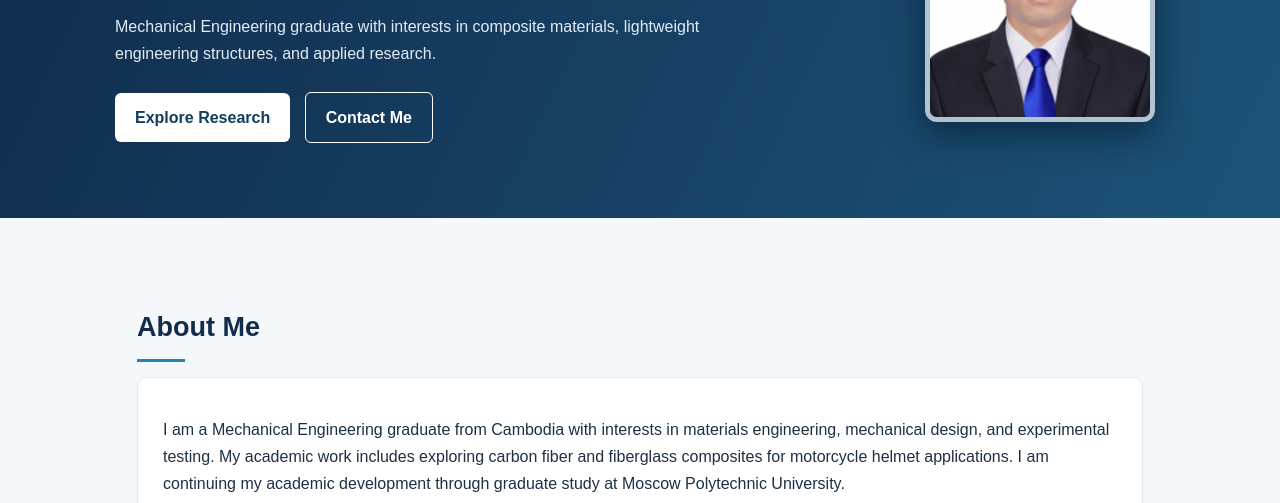
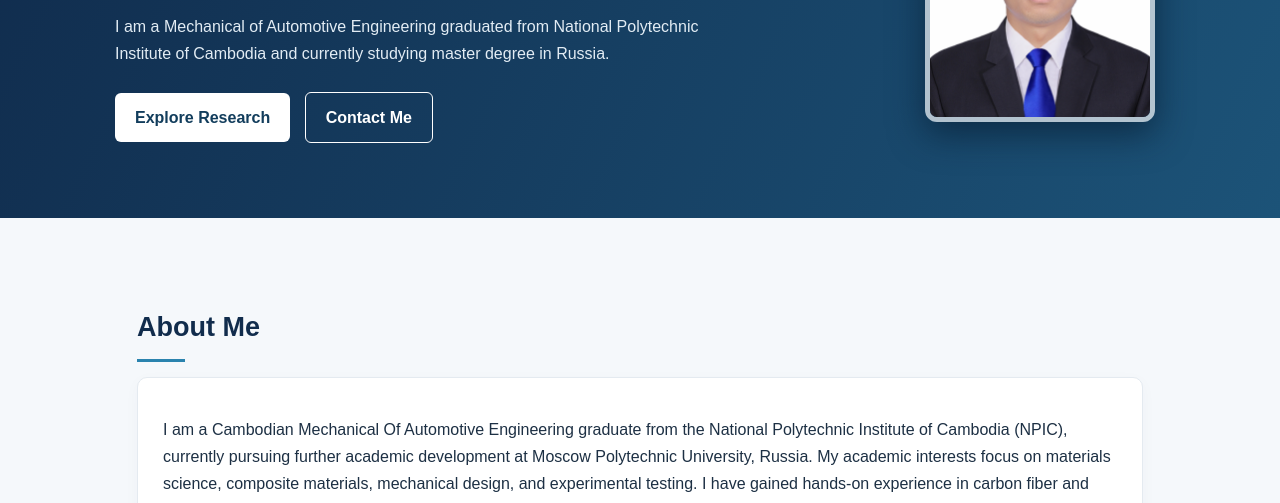
Before and after one commit to dychheavtyy168-bit/dychheavtyy168-bit.github.io, a plain HTML site: page index.html in a window 1280 px wide. Shown: the part 297-800 px from the top of the page. Drawn offline with Linux system fonts and the light colour scheme.

Commit message:
Update index.html

```diff
--- a/index.html
+++ b/index.html
@@ -57,7 +57,7 @@
       Mechanical Engineering
      </h2>
 <p>
-      Mechanical Engineering graduate with interests in composite materials, lightweight engineering structures, and applied research.
+      I am a Mechanical of Automotive Engineering graduated from National Polytechnic Institute of Cambodia and currently studying master degree in Russia.
      </p>
 <a class="btn" href="#research">
       Explore Research
@@ -76,7 +76,8 @@
     </h3>
 <div class="card">
 <p>
-      I am a Mechanical Engineering graduate from Cambodia with interests in materials engineering, mechanical design, and experimental testing. My academic work includes exploring carbon fiber and fiberglass composites for motorcycle helmet applications. I am continuing my academic development through graduate study at Moscow Polytechnic University.
+     I am a Cambodian Mechanical Of Automotive Engineering graduate from the National Polytechnic Institute of Cambodia (NPIC), currently pursuing further academic development at Moscow Polytechnic University, Russia.
+My academic interests focus on materials science, composite materials, mechanical design, and experimental testing. I have gained hands-on experience in carbon fiber and fiberglass composite fabrication, particularly for motorcycle helmet applications. My research on composite materials has been published in STI Focus, highlighting opportunities and challenges for composite material development in Cambodia..
      </p>
 </div>
 </section>
```
